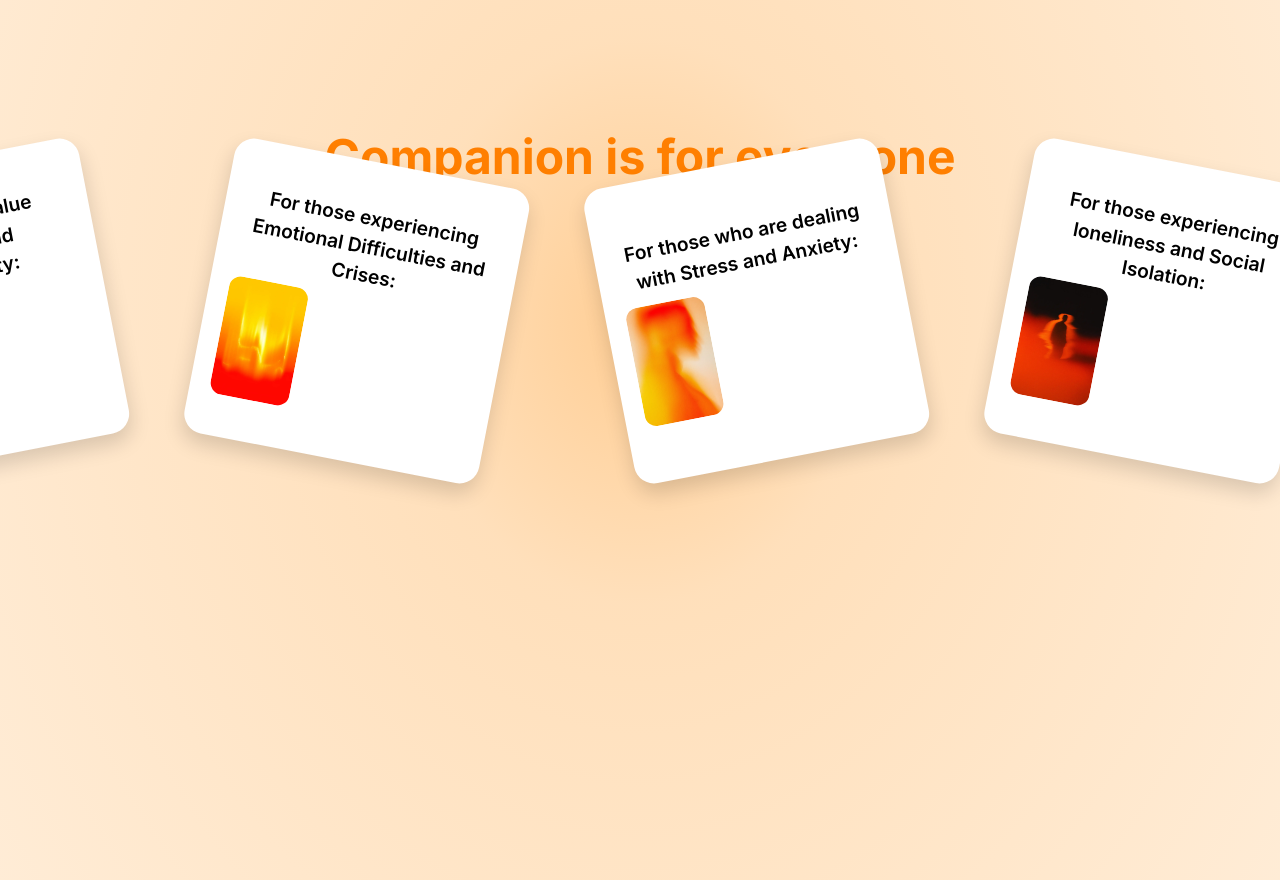
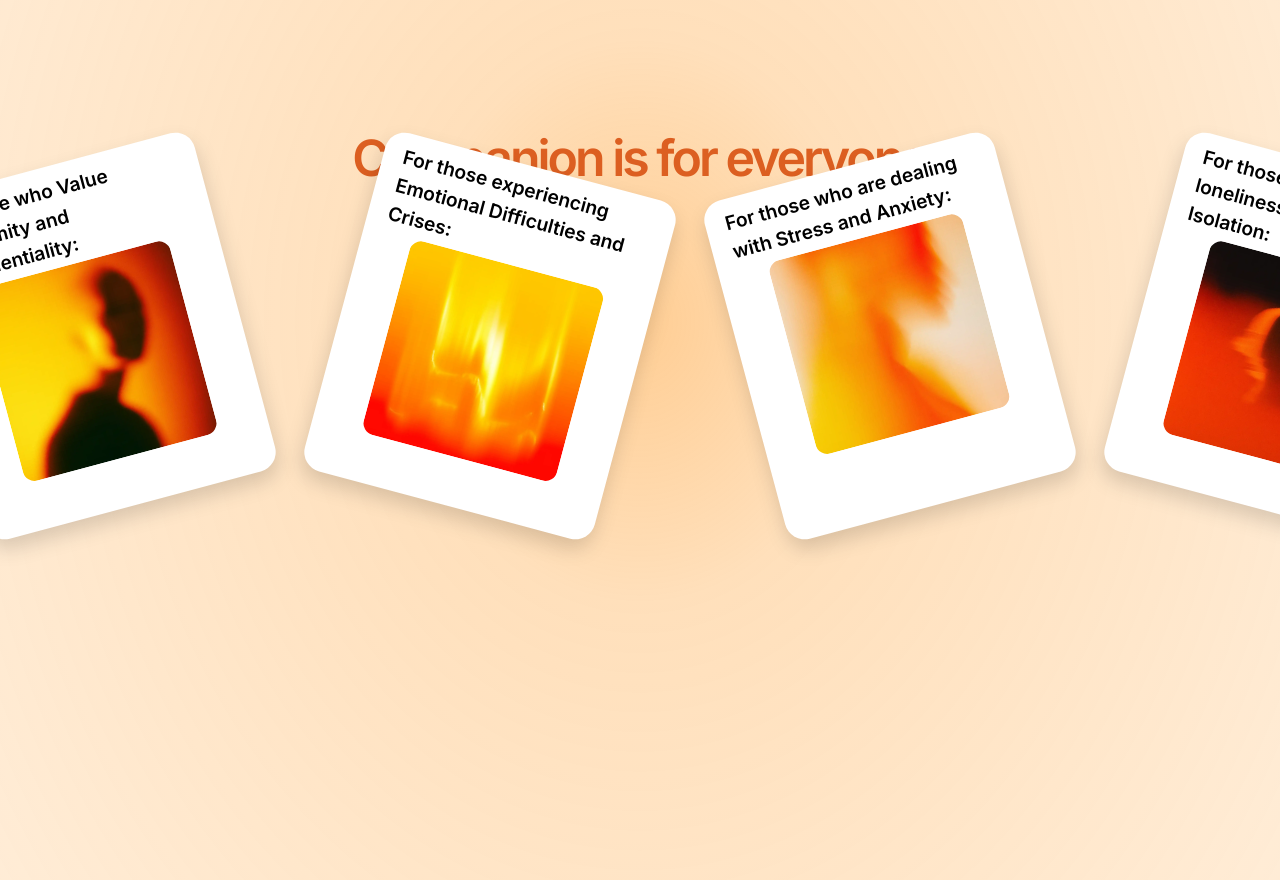
Before and after one commit to medhakg205/ieeecsclone, a React (Vite) app: page / in a window 1280 px wide. Shown: the part 11120-12000 px from the top of the page. Built offline with nearby package versions, Linux system fonts and the light colour scheme; a web font is replaced by a local one.

Commit message:
Updating chain section

```diff
--- a/src/App.jsx
+++ b/src/App.jsx
@@ -9,7 +9,6 @@ import Navbar from "./Components/Hero/Navbar";
 import Chain from "./Components/Hero/chain"
 import CardStack from "./Components/Hero/Advantages";
 import Specs from "./Components/Hero/specs";
-import Section from "./Components/Hero/sections";
 import NavSection from "./Components/Hero/FullSection";
 //import Advantages from "./Components/Hero/Advantages";
 
@@ -24,7 +23,6 @@ const App=()=>{
   <CardStack />
   <Chain />
   <Specs />
-  <Section />
   <NavSection />
 
 
--- /dev/null
+++ b/src/Components/Hero/Chain.css
@@ -0,0 +1,321 @@
+.chain-section {
+  position: relative;
+  height: 200vh; /* enough to scroll */
+  background: radial-gradient(
+    ellipse at center,
+    rgba(255, 165, 60, 0.55) 0%,
+    rgba(255, 165, 60, 0.35) 25%,
+    rgba(255, 165, 60, 0.18) 45%,
+    rgba(255, 165, 60, 0.08) 60%,
+    #fff7ec 75%
+  );
+  overflow-x: hidden;
+}
+
+.chain-title {
+  position: sticky;
+  top: 20%;
+  text-align: center;
+  font-size: 4rem;
+  color: #ff7f00; /* orange */
+  z-index: 1;
+  font-weight: 700;
+}
+
+.chain-cards-container {
+  position: relative;
+  width: 100%;
+  height: 100%;
+}
+
+.chain-card {
+  position: absolute;
+  top: 50%;
+  left: 50%;
+  width: 300px;
+  transform: translate(-50%, -50%);
+  background: #fff;
+  border-radius: 16px;
+  padding: 20px;
+  box-shadow: 0 10px 30px rgba(0,0,0,0.15);
+}
+
+.chain-card-content img {
+  width: 100%;
+  border-radius: 12px;
+  margin-top: 10px;
+}
+
+.chain-card-title {
+  font-size: 1.2rem;
+  font-weight: 600;
+  color: #150b04; /* dark brown text */
+}
+.chain-section {
+  position: relative;
+  height: 200vh;
+  background: radial-gradient(
+    ellipse at center,
+    rgba(255, 165, 60, 0.55) 0%,
+    rgba(255, 165, 60, 0.35) 25%,
+    rgba(255, 165, 60, 0.18) 45%,
+    rgba(255, 165, 60, 0.08) 60%,
+    #fff7ec 75%
+  );
+  overflow-x: hidden;
+  padding: 100px 20px;
+}
+
+
+chain-cards-container {
+  position: relative;
+  width: 100%;
+  height: 100%;
+}
+.chain-card {
+  position: absolute;
+  top: 50%;
+  left: 50%;
+  width: 380px;
+  transform: translate(-50%, -50%);
+  background: #fff;
+  border-radius: 16px;
+  padding: 20px;
+  box-shadow: 0 10px 30px rgba(0,0,0,0.15);
+  z-index: 10; /* High base z-index to appear over title; motion zIndex stacks them [web:10][web:13] */
+}
+.chain-card-content img {
+  width: 100%;
+  border-radius: 12px;
+  margin-top: 10px;
+}
+
+.chain-card-title {
+  font-size: 1.2rem;
+  font-weight: 600;
+  color: #150b04;
+}
+.chain-section {
+  position: relative;
+  height: 200vh; /* enough space for scroll */
+  background: radial-gradient(
+    ellipse at center,
+    rgba(255, 165, 60, 0.55) 0%,
+    rgba(255, 165, 60, 0.35) 25%,
+    rgba(255, 165, 60, 0.18) 45%,
+    rgba(255, 165, 60, 0.08) 60%,
+    #fff7ec 75%
+  );
+  overflow-x: hidden;
+  padding: 100px 20px;
+}
+
+.chain-title {
+  position: sticky;
+  top: 20%;
+  text-align: center;
+  font-size: 4rem;
+  color: #ff7f00;
+  z-index: 1; /* title under cards */
+  font-weight: 700;
+}
+
+.chain-cards-container {
+  position: relative;
+  width: 100%;
+  height: 100%;
+}
+
+.chain-card {
+  position: absolute;
+  top: 50%;
+  left: 50%;
+  width: 380px;
+  transform: translate(-50%, -50%);
+  background: #fff;
+  border-radius: 16px;
+  padding: 20px;
+  box-shadow: 0 10px 30px rgba(0,0,0,0.15);
+}
+
+.chain-card-content img {
+  width: 100%;
+  border-radius: 12px;
+  margin-top: 10px;
+}
+
+.chain-card-title {
+  font-size: 1.2rem;
+  font-weight: 600;
+}
+.chain-section {
+  position: relative;
+  padding: 200px 20px; /* give room for title */
+  height: 100vh; /* or whatever fits your scroll */
+  background: radial-gradient(
+    ellipse at center,
+    rgba(255, 165, 60, 0.55) 0%,
+    rgba(255, 165, 60, 0.35) 25%,
+    rgba(255, 165, 60, 0.18) 100%
+  );
+  overflow-x: hidden; /* prevent horizontal scroll */
+}
+
+.chain-title {
+  position: relative;
+  z-index: 1; /* below cards */
+  font-size: 3rem;
+  font-weight: 700;
+  text-align: center;
+  margin-bottom: 50px;
+}
+
+.chain-cards-container {
+  position: absolute; /* let cards float over text */
+  top: 50%; /* roughly center vertically over title */
+  left: 50%;
+  transform: translate(-50%, -50%);
+  width: 100%;
+  height: 200px; /* adjust based on card size */
+  pointer-events: none; /* cards don’t block scroll */
+}
+
+.chain-card {
+  position: absolute; /* stack horizontally over each other */
+  top: 0;
+  left: 50%;
+  transform: translateX(-50%);
+  width: 150px;
+  height: 350px;
+  background-color: white;
+  border-radius: 20px;
+  box-shadow: 0 20px 40px rgba(0,0,0,0.15);
+  display: flex;
+  flex-direction: column;
+  align-items: center;
+  justify-content: center;
+}
+
+.chain-card img {
+  width: 80px; /* adjust */
+  margin-top: 10px;
+}
+
+.chain-card-title {
+  color: black;
+  text-align: center;
+  font-size: 1.2rem;
+  padding: 0 10px;
+}
+.chain-title {
+  position: relative;
+  z-index: 1; /* LOWER z-index than cards */
+  font-size: 3rem;
+  font-weight: 700;
+  text-align: center;
+  margin-bottom: 50px;
+}
+
+.chain-cards-container {
+  position: absolute; /* float cards over everything */
+  top: 50%;           /* adjust to align with title vertically */
+  left: 50%;
+  transform: translate(-50%, -50%);
+  width: 100%;
+  pointer-events: none;
+  z-index: 2; /* HIGHER than title so cards are on top */
+}
+
+
+.chain-cards-container {
+  display: flex;
+  flex-direction: column;
+  align-items: center;
+  position: relative;
+  gap: 80px; /* <-- this adds vertical spacing between cards */
+}
+.chain-card {
+  width: 350px;
+  min-height: 350px;
+  background: #fff;
+  border-radius: 20px;
+  box-shadow: 0 10px 25px rgba(0,0,0,0.15);
+  display: flex;
+  flex-direction: column;
+  align-items: center;
+  justify-content: flex-start; /* top align */
+  padding: 10px;
+  gap: 10px;
+}
+
+.chain-card-title {
+  font-size: 1rem;  /* smaller text */
+  margin: 0;         /* remove spacing pushing text down */
+  text-align: center;
+}
+
+.chain-card-content img {
+  width: 60%;        /* bigger image */
+  height: auto;
+  margin-top: 5px;
+  display: block;
+  border-radius: 12px;
+}
+
+.chain-card {
+  width: 300px;
+  min-height: 200px;
+  background: white;
+  border-radius: 20px;
+  box-shadow: 0 10px 20px rgba(0,0,0,0.15);
+  display: flex;
+  justify-content: center;
+  align-items: center;
+
+}
+.chain-section {
+  min-height: 200vh;   /* Gives enough scroll area so cards don’t overlap */
+  position: relative;
+  padding-top: 10vh;   /* optional, spacing for title */
+  overflow: hidden;    /* VERY important: prevents cards from leaking upward */
+}
+.chain-title {
+  position: absolute;
+  top: 600px;        /* move title down */
+  left: 50%;
+  transform: translateX(-50%);
+  z-index: 0;
+  font-weight: 600;
+  font-size: 50px;
+  color: #dc5f21;
+  letter-spacing: -3px;
+}
+.chain-card {
+  display: flex;
+  flex-direction: column;
+  align-items: center;
+  justify-content: flex-start;
+  padding: 10px;
+  gap: 10px;      }
+.chain-card-content img {
+  width: 70%;
+  height: auto;
+  margin: 5px auto 0 auto;
+  display: block;
+  border-radius: 12px;
+}
+.chain-card-content img {
+  width: 200px;
+  height: 200px;
+  object-fit: cover;
+  border-radius: 12px;
+  display: block;
+  margin: 5px auto 0 auto;
+}
+.chain-card-content p {
+  font-size: 2rem;}
+  .chain-card-title {
+  font-size: clamp(1rem, 1.8vw, 1.2rem);
+  margin: 0;
+  text-align: left;
+}
--- a/src/Components/Hero/FullSection.jsx
+++ b/src/Components/Hero/FullSection.jsx
@@ -9,9 +9,9 @@ const NavSection = () => {
         <a href="#solution">about</a>
         <a href="#functions">functions</a>
         <a href="#adv">advantages</a>
-        <a href="#for-whom">for whom</a>
+        <a href="#forwhom">for whom</a>
         <a href="#how">how does it work</a>
-        <a href="#technologies">technologies</a>
+        <a href="#specs">technologies</a>
       </div>
 
       <h1 className="nav-background-text">companion</h1>
--- a/src/Components/Hero/chain.jsx
+++ b/src/Components/Hero/chain.jsx
@@ -1,6 +1,6 @@
 import { motion, useScroll, useTransform } from "framer-motion";
 import { useRef } from "react";
-import "./Hero.css";
+import "./Chain.css";
 
 const cardsData = [
   {
@@ -42,10 +42,10 @@ export default function Chain() {
   );
 
   return (
-    <section ref={ref} className="chain-section">
+    <section id="forwhom" ref={ref} className="chain-section">
       <h1 className="chain-title">Companion is for everyone</h1>
 
-      <div className="chain-cards-container">
+      <div  className="chain-cards-container">
         {cardsData.map((card, i) => (
           <motion.div
             key={i}
--- a/src/Components/Hero/specs.jsx
+++ b/src/Components/Hero/specs.jsx
@@ -7,13 +7,13 @@ import demoGif from './your-gif.gif'; // Replace with your GIF path
 gsap.registerPlugin(ScrollTrigger);
 
 const cards = [
-  { id: 1, color: "#ffffff", title: "Card 1", text: "This is card one." },
-  { id: 2, color: "#FFD93D", title: "Card 2", text: "This is card two." },
-  { id: 3, color: "#ffffff", title: "Card 3", text: "This is card three." },
-  { id: 4, color: "#FFD93D", title: "Card 4", text: "This is card four." },
-  { id: 5, color: "#ffffff", title: "Card 5", text: "This is card five." },
-  { id: 6, color: "#FFD93D", title: "Card 6", text: "This is card six." },
-  { id: 7, color: "#ffffff", title: "Card 7", text: "This is card seven." },
+  { id: 1, color: "#ffffff", title: "Form factor", text: "Miniature brooch (60x40x10 mm)\nMagnetic attachment to clothing\nWeight: up to 50 g" },
+  { id: 2, color: "#FFD93D", title: "Display", text: "No visible screen, e-ink type display\nHidden matte display for auxiliary indications only" },
+  { id: 3, color: "#ffffff", title: "Audio", text: "Noise-canceling microphone\nUltra-directional speaker with counterbalance for sound privacy" },
+  { id: 4, color: "#FFD93D", title: "Companion", text: "Bluetooth 5.2\nWi-Fi 6 (802.11ax)\neSIM support / synchronization with smartphon" },
+  { id: 5, color: "#ffffff", title: "AI Features", text: "TNeural model trained on data from open psychological support lines\nEmotional tone recognition\nReal-time responsive suggestions and replies\nIntegration with conversation history" },
+  { id: 6, color: "#FFD93D", title: "Privacy and Security", text: "Full data encryption\nPartial on-device processing\nAnonymous conversation mode" },
+  { id: 7, color: "#ffffff", title: "Battery", text: "Battery life: up to 48 hours\nCharging: USB-C / magnetic contact dock" },
 ];
 
 export default function Specs() {
@@ -63,11 +63,11 @@ useEffect(() => {
 
 
   return (
-    <div className="scroll-wrapper">
+    <div id="specs" className="scroll-wrapper">
       <div className="layout-container" ref={containerRef}>
         {/* LEFT SIDE - GIF + HEADING */}
         <div className="left-column">
-          <h2 className="left-heading">Visual Demo</h2>
+          <h2 className="left-heading">Specifications</h2>
           <img src={demoGif} alt="Demo" className="demo-gif" />
         </div>
 
```
Also changed, not shown: src/Components/Hero/specs.css (+86 -3 lines).
